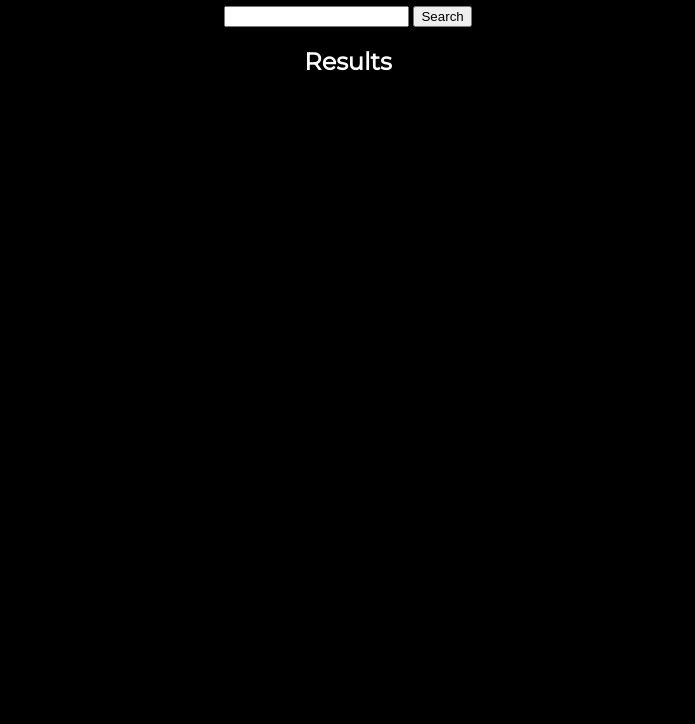
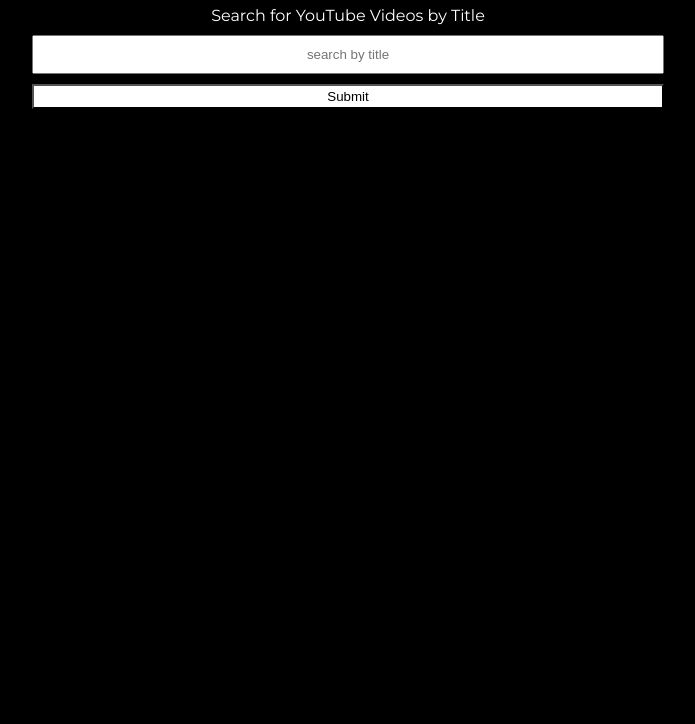
Before and after one commit to HanBitPix/ThinkfulTube, a plain HTML site: page index.html in a window 1280 px wide. Shown: the part 76-800 px from the top of the page, without its empty margins (292-987 px from the left). Drawn offline with nearby package versions, Linux system fonts and the light colour scheme.

Commit message:
Fixed a11y fixes

```diff
--- a/index.css
+++ b/index.css
@@ -13,3 +13,21 @@ body{
   border: 5px white solid;
 
 }
+
+.block{
+  display: block;
+  margin: 10px auto;
+  width: 50%;
+  text-align: center;
+}
+
+.search{
+ width: 50%;
+ height: 25px;
+ background-color: white;
+}
+
+
+input{
+  padding: 10px;
+}
--- a/index.html
+++ b/index.html
@@ -11,22 +11,21 @@
   <link href="index.css" rel="stylesheet" type="text/css" />
   <link href="https://fonts.googleapis.com/css?family=Montserrat" rel="stylesheet">
 </head>
+
 <body>
   <header>
-    <h1>Search YouTube Videos by Title</h1>
+    <h1>Thinkful Tube</h1>
+    <form action="#" name="youtube-search" class="js-search-form">
+      <label for="search-videos">Search for YouTube Videos by Title</label>
+      <input aria-label="search by title" placeholder="search by title" class="block js-query" type="text">
+      <button class="search block" type="submit">Submit</button>
+    </form>
   </header>
-  <main>
-    <form action="#" class="js-search-form">
-      <label for="query"></label>
-      <input type="text" class="js-query">
-      <button type="submit">Search</button>
-    </form>
 
-    <h2>Results</h2>
-          <div class="js-search-results">
+  <main role="main" class="js-search-results" aria-live="assertive" hidden>
 
-          </div>
   </main>
+
   <script src="index.js"></script>
 </body>
 </html>
--- a/index.js
+++ b/index.js
@@ -37,7 +37,7 @@ function renderResult(result) {
   return `
     <div class="thumbnails">
        <h4>${videoTitle}</h4>
-       <a" href="https://www.youtube.com/watch?v=${videoID}" target="_blank"><img src="${thumbnailImage}" width="${imageWidth}" height="${imageHeight}"/></a>
+       <a href="https://www.youtube.com/watch?v=${videoID}" target="_blank"><img src="${thumbnailImage}" alt="${videoTitle}" width="${imageWidth}" height="${imageHeight}"/></a>
     </div>
   `;
 }
@@ -57,6 +57,7 @@ function watchSubmit() {
     // clear out the input
     queryTarget.val('');
     getDataFromApi(query, displayYoutubeSearchData);
+    $('main').show('block');
   });
 }
 
```
